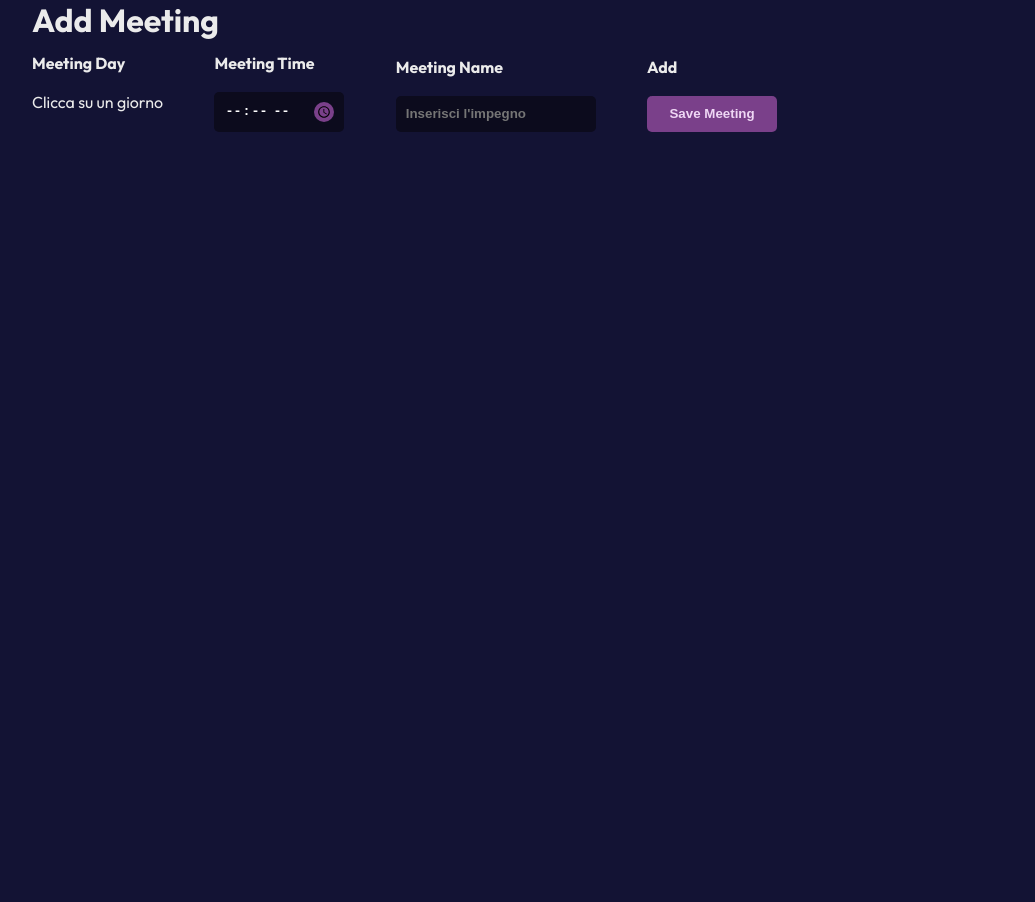
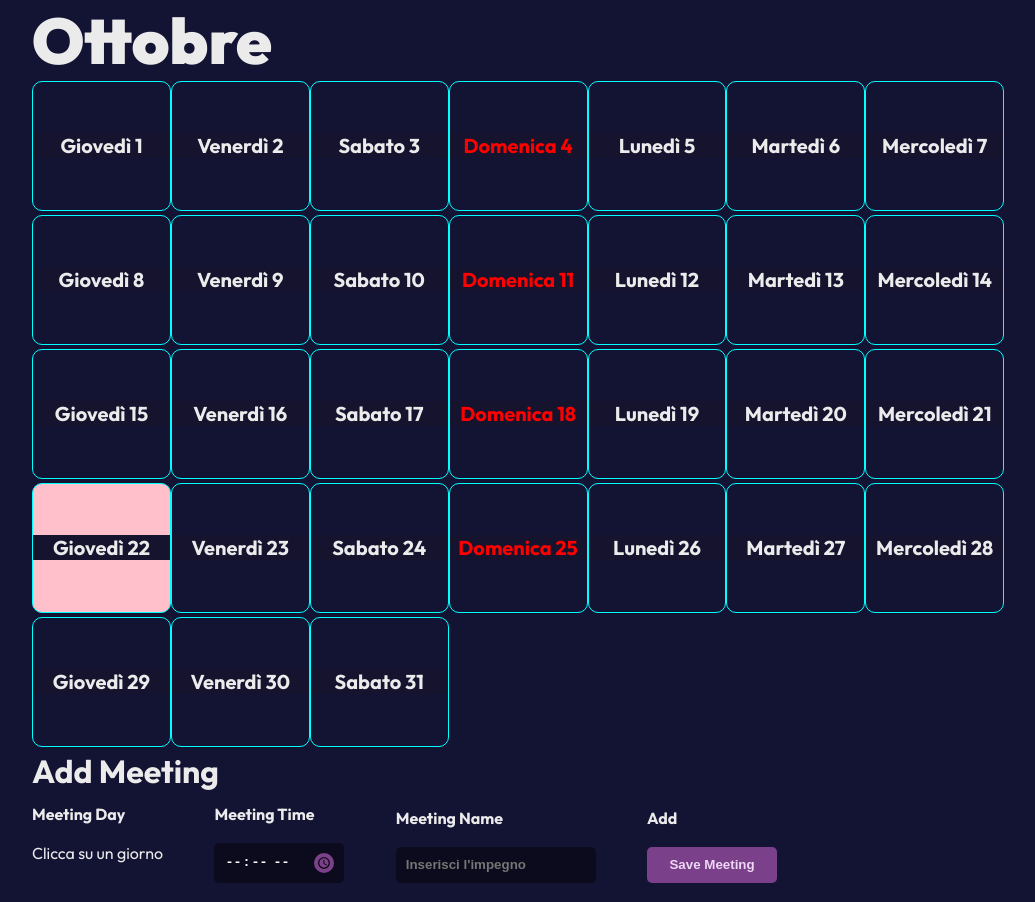
Before and after one commit to dadegi/FS0326-W3-D4, a plain HTML site: page index.html in a window 1280 px wide. Shown: the whole page, without its empty margins (112-1147 px from the left). Before the commit the page ends 800 px from the top, so only its background shows below. Drawn offline with Linux system fonts and the light colour scheme.

Commit message:
EpiCalenDario - completato CSS e creato schema calendario in JS

```diff
--- a/assets/css/style.css
+++ b/assets/css/style.css
@@ -21,6 +21,54 @@
 h1 {
     font-size: 4em;
     font-weight: 900;
+}
+
+/* Griglia */
+.day {
+    display: inline-block;
+    width: 14%; /* 100 / 7 fa poco più di 14, per cui i div saranno 7 per riga, l'ottavo andrà daccapo */
+    height: 130px;
+    position: relative; /* per poi mettere il numero del giorno in position absolute, posizionato al centro */
+    border: 1px solid aqua;
+    border-radius: 10px;
+    cursor: pointer;
+}
+
+.day:hover, .day:hover h3 {
+    background-color: #15132e;
+}
+
+.day h3 {
+    text-align: center;
+    font-size: 20px;
+    margin: 0;
+    position: absolute;
+    top: 40%;
+    left: 0;
+    right: 0;
+    background-color: #15132e;
+}
+
+.day.selected {
+    border-color: #7a408a;
+}
+
+.dot {
+    position: absolute;
+    left: 45%;
+    bottom: 20px;
+    width: 12px;
+    height: 12px;
+    border-radius: 50%;
+    background-color: #7a408a;
+}
+
+.currentDay {
+    background-color: pink;
+}
+
+.sunday {
+    color: red;
 }
 
 /* Inserimento impegni */
--- a/assets/js/script.js
+++ b/assets/js/script.js
@@ -22,3 +22,57 @@
 	'Venerdì',
 	'Sabato',
 ];
+
+const now = new Date();
+const getYear = now.getFullYear();
+const getMonth = now.getMonth();
+const appointments = [];
+
+// Scriviamo il nome del mese
+const printCurrentMonth = () => {
+	const title = document.querySelector('h1');
+	const currentMonth = monthNames[getMonth];
+	title.innerText = currentMonth;
+};
+
+window.onload = (e) => {
+	printCurrentMonth();
+	createDays(dayInThisMonth());
+};
+
+// Calcoliamo il numero di giorni
+const dayInThisMonth = () => {
+	const lastDayInMonth = new Date(getYear, getMonth + 1, 0); // Gli sto chiedendo il giorno 0 del mese successivo; poiché la data non esiste e 0 è il numero che viene prima di 1, lo 0 del mese successivo sarà l'ultimo giorno del mese in corso
+	const numberOfDays = lastDayInMonth.getDate();
+	return numberOfDays;
+};
+
+// Creiamo la griglia
+const createDays = (daysNumber) => {
+	const calendarDiv = document.querySelector('#calendar');
+	for (let i = 0; i < daysNumber; i++) {
+		const dayCellDiv = document.createElement('div');
+		dayCellDiv.classList.add('day');
+		// le celle dovranno essere cliccabili
+		dayCellDiv.addEventListener('click', function () {
+			// scrivere la fuznione del click
+		});
+		// numero del giorno
+		const cellValue = document.createElement('h3');
+		const thisDate = i + 1;
+		if (thisDate == now.getDate()) {
+			dayCellDiv.classList.add('currentDay');
+		}
+		// domeniche in rosso
+		let thisDay = new Date(now.getFullYear(), now.getMonth(), thisDate);
+		if (thisDay.getDay() === 0) {
+			cellValue.classList.add('sunday');
+		}
+		// nome del giorno
+		let dayNumber = thisDay.getDay();
+		let dayName = dayNames[dayNumber];
+		cellValue.innerText = `${dayName} ${i + 1}`;
+		dayCellDiv.appendChild(cellValue);
+		calendarDiv.appendChild(dayCellDiv);
+	}
+};
```
